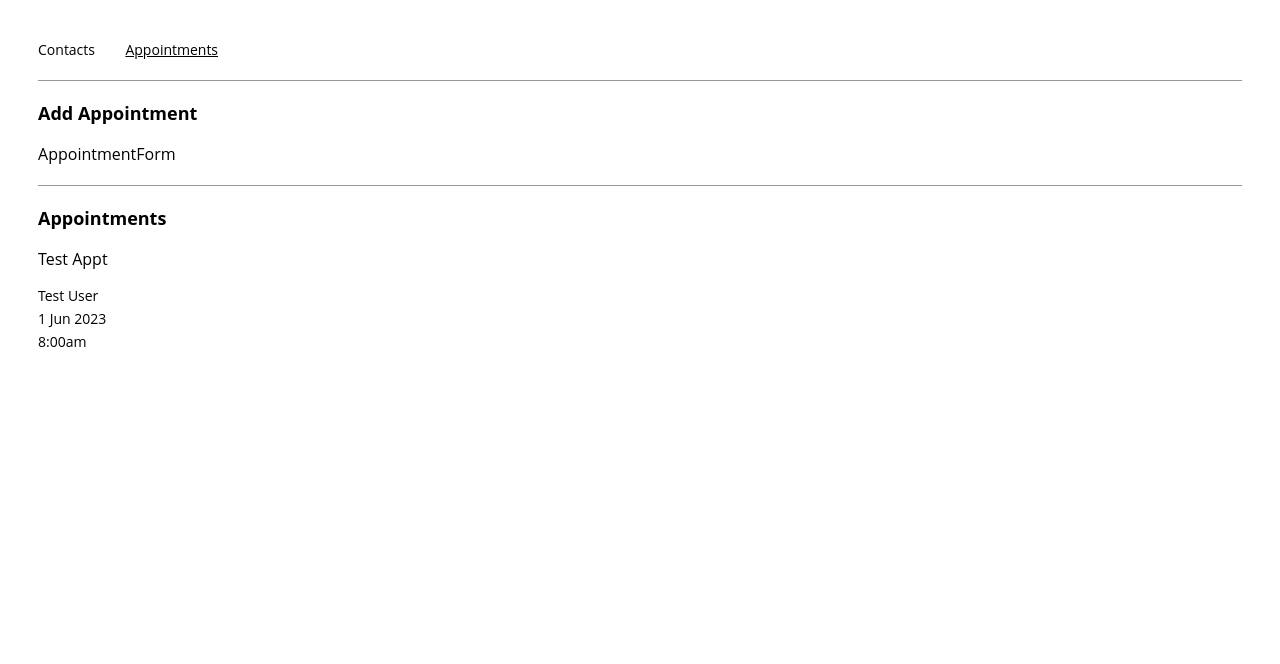
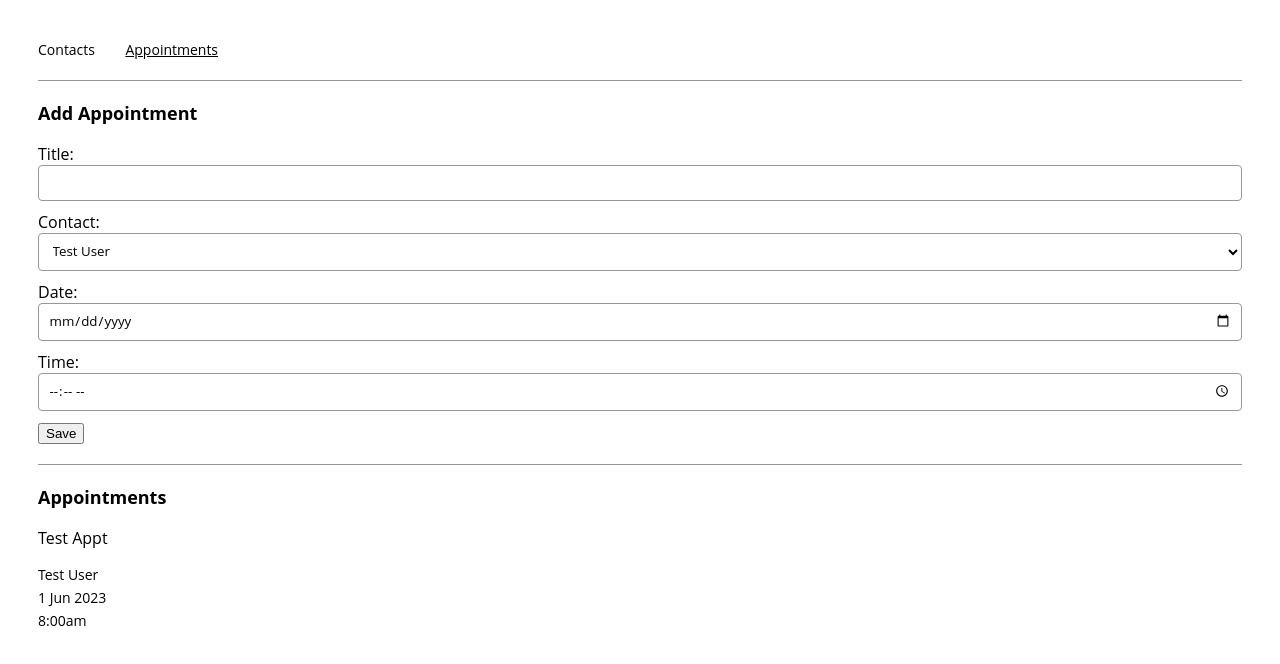
Before and after one commit to blatherdicer/codecademy_react_challenge, a React (Create React App) app: page /appointments in a window 1280 px wide. Shown: the top 664 px of the page. Built offline with nearby package versions, Linux system fonts and the light colour scheme.

Commit message:
Appointment form select being troublesome... try again tomorrow

```diff
--- a/src/components/appointmentForm/AppointmentForm.js
+++ b/src/components/appointmentForm/AppointmentForm.js
@@ -1,4 +1,5 @@
 import React from "react";
+import { ContactPicker } from "../contactPicker/ContactPicker";
 
 export const AppointmentForm = ({
   contacts,
@@ -12,6 +13,7 @@ export const AppointmentForm = ({
   setTime,
   handleSubmit
 }) => {
+
   const getTodayString = () => {
     const [month, day, year] = new Date()
       .toLocaleDateString("en-US")
@@ -20,6 +22,37 @@ export const AppointmentForm = ({
   };
 
   return (
-    <p>AppointmentForm</p>
+    <form onSubmit={handleSubmit}>
+      <label htmlFor="title">Title:
+      </label>
+      <input
+        type="text"
+        id="title"
+        value={title}
+        onChange={setTitle}
+        required />
+      <label htmlFor="contact">Contact:</label>
+      <ContactPicker
+        id="contact"
+        contact={contact}
+        contacts={contacts}
+        onChange={setContact} />
+      <label htmlFor="date">Date:</label>
+      <input
+        type="date"
+        id="date"
+        value={date}
+        onChange={setDate}
+        min={getTodayString()}
+        required />
+      <label htmlFor="time">Time:</label>
+      <input
+        type="time"
+        id="time"
+        value={time}
+        onChange={setTime}
+        required />
+      <button type="submit">Save</button>
+    </form>
   );
 };
--- a/src/components/contactPicker/ContactPicker.js
+++ b/src/components/contactPicker/ContactPicker.js
@@ -1,7 +1,19 @@
 import React from "react";
 
-export const ContactPicker = () => {
+export const ContactPicker = (props) => {
+
+  const { id, contact, contacts, onChange } = props;
+
   return (
-    ContactPicker
-  );
+    <select id={id} value={contacts.name} onChange={onChange} required>
+    {contacts.map((eachContact,i) =>
+      <option
+      key={i}
+      value={eachContact.name}
+      selected={(eachContact.name === contact) ? true : false}
+      >
+      {eachContact.name}
+      </option>)}
+    </select>
+  )
 };
```
